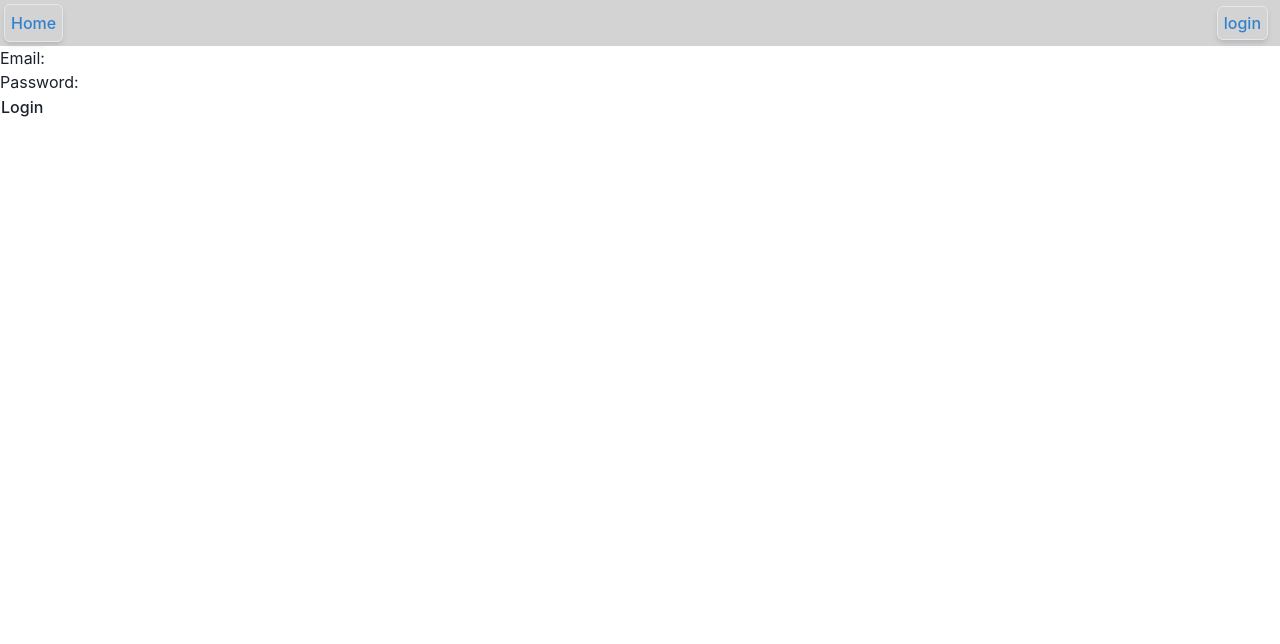
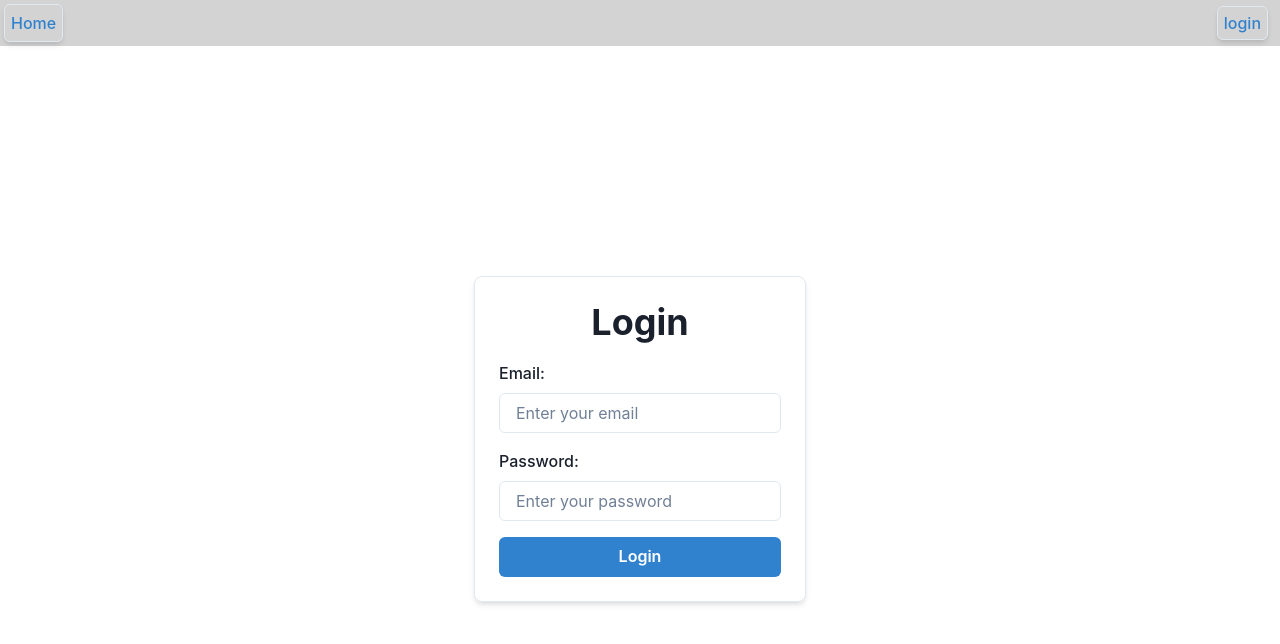
Before and after one commit to makuku666/CodeCraftChallenge, a React (Vite) app: page /login in a window 1280 px wide. Shown: the top 644 px of the page. Built offline with nearby package versions, Linux system fonts and the light colour scheme; no server answers.

Commit message:
refactor: Use Chakra UI on Login component

```diff
--- /dev/null
+++ b/src/components/LoginForm/LoginForm.jsx
@@ -0,0 +1,64 @@
+import { useState } from 'react'
+import {
+  Box,
+  Button,
+  FormControl,
+  FormLabel,
+  Heading,
+  Input
+} from '@chakra-ui/react'
+
+const inputDefault = ''
+
+const LoginForm = ({ onSubmit }) => {
+  const [email, setEmail] = useState(inputDefault)
+  const [password, setPassword] = useState(inputDefault)
+
+  const handleFormSubmit = (e) => {
+    e.preventDefault()
+    onSubmit({ email, password })
+  }
+
+  return (
+    <Box
+      maxW="md"
+      mx="auto"
+      mt={8}
+      p={6}
+      borderWidth="1px"
+      borderRadius="lg"
+      boxShadow="md"
+    >
+      <Heading as="h2" mb={4} textAlign="center">
+        Login
+      </Heading>
+      <form onSubmit={handleFormSubmit}>
+        <FormControl id="email" mb={4}>
+          <FormLabel>Email:</FormLabel>
+          <Input
+            type="email"
+            value={email}
+            onChange={(e) => setEmail(e.target.value)}
+            required
+            placeholder="Enter your email"
+          />
+        </FormControl>
+        <FormControl id="password" mb={4}>
+          <FormLabel>Password:</FormLabel>
+          <Input
+            type="password"
+            value={password}
+            onChange={(e) => setPassword(e.target.value)}
+            required
+            placeholder="Enter your password"
+          />
+        </FormControl>
+        <Button type="submit" colorScheme="blue" width="full">
+          Login
+        </Button>
+      </form>
+    </Box>
+  )
+}
+
+export default LoginForm
--- a/src/pages/LoginPage/LoginPage.jsx
+++ b/src/pages/LoginPage/LoginPage.jsx
@@ -1,15 +1,13 @@
-import { useEffect, useState } from 'react'
+import { useEffect } from 'react'
 import { useNavigate } from 'react-router-dom'
 import { useMutation } from '@apollo/client'
+import { Center } from '@chakra-ui/react'
+import LoginForm from 'src/components/LoginForm/LoginForm'
 import { GQL_AUTH } from 'src/graphql/mutations/login'
 import useAuth from 'src/hooks/useAuth'
 import { setToken } from 'src/utils/login.util'
 
-const inputDefault = ''
-
 const LoginPage = () => {
-  const [email, setEmail] = useState(inputDefault)
-  const [password, setPassword] = useState(inputDefault)
   const [loginJwt, { data }] = useMutation(GQL_AUTH)
   const navigate = useNavigate()
   const checkAuthAndRedirect = useAuth()
@@ -22,42 +20,16 @@ const LoginPage = () => {
     }
   }, [data, navigate])
 
-  const handleLogin = (e) => {
-    e.preventDefault()
+  const handleLogin = (v) => {
+    const { email, password } = v
     loginJwt({ variables: { email, password, clientMutationId: '' } })
-    setEmail(inputDefault)
-    setPassword(inputDefault)
   }
 
-  const form = (
-    <form onSubmit={handleLogin}>
-      <div>
-        <label htmlFor="email">Email:</label>
-        <input
-          type="email"
-          id="email"
-          value={email}
-          onChange={(e) => setEmail(e.target.value)}
-          required
-          aria-label="Email"
-        />
-      </div>
-      <div>
-        <label htmlFor="password">Password:</label>
-        <input
-          type="password"
-          id="password"
-          value={password}
-          onChange={(e) => setPassword(e.target.value)}
-          required
-          aria-label="Password"
-        />
-      </div>
-      <button type="submit">Login</button>
-    </form>
+  return (
+    <Center w="100%" h="100%">
+      <LoginForm onSubmit={handleLogin} />
+    </Center>
   )
-
-  return form
 }
 
 export default LoginPage
```
